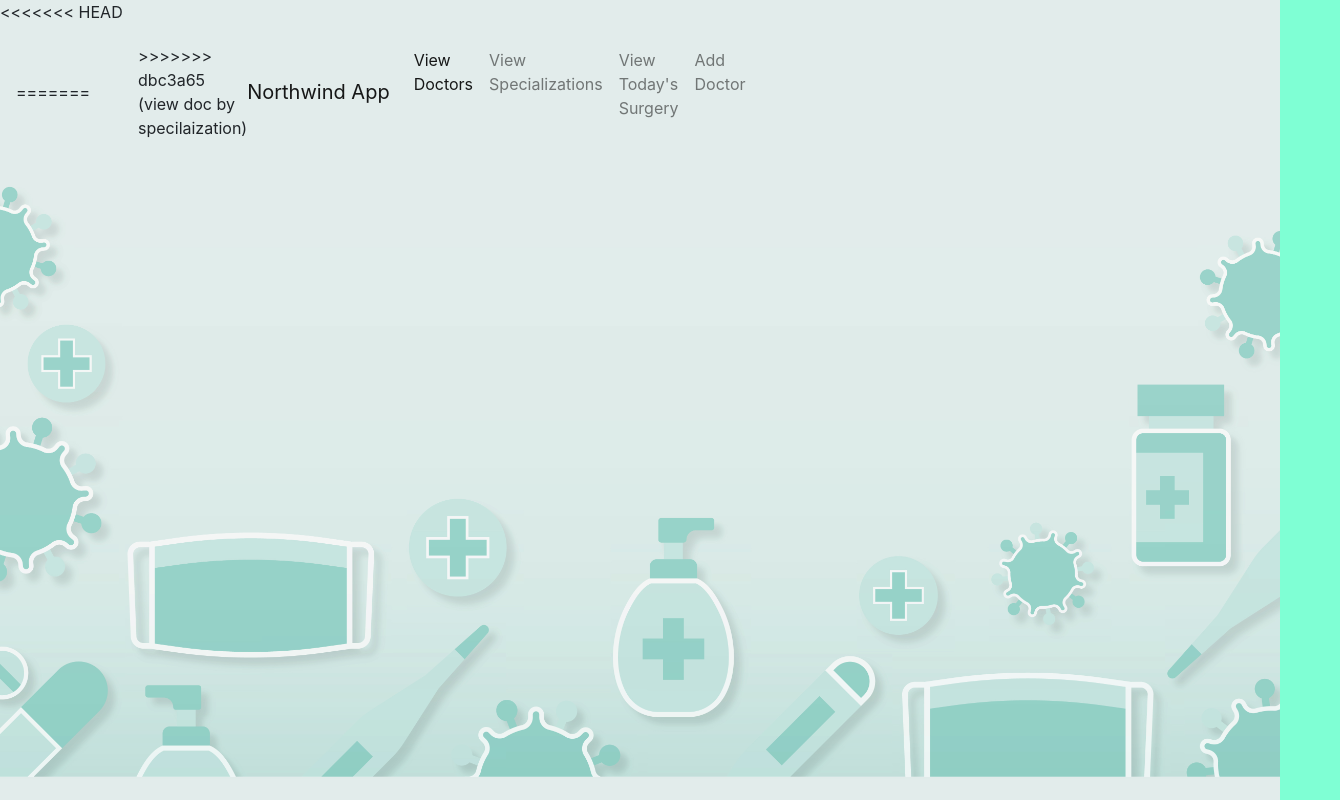
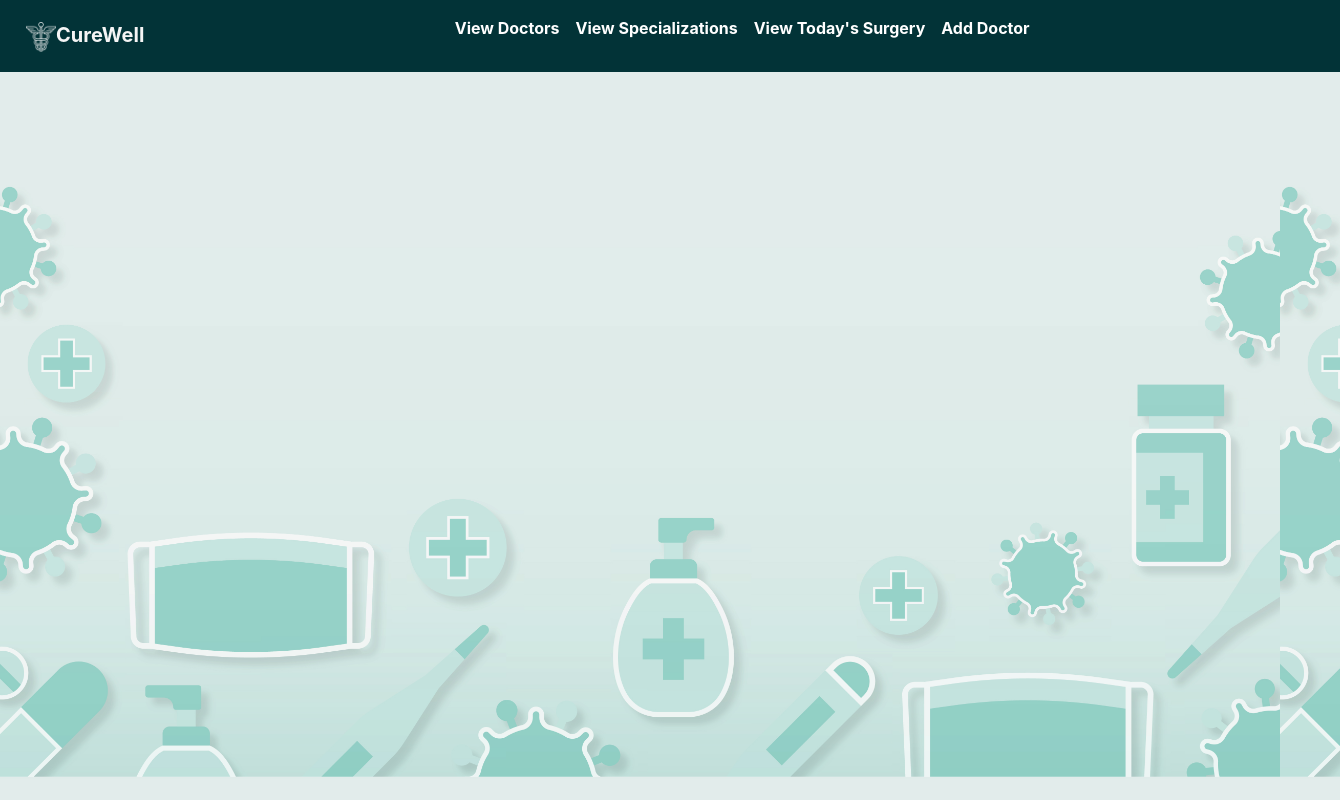
Before and after one commit to sreekanthnkartha/CureWellFrontEnd, an Angular app: page / in a window 1280 px wide. Shown: the whole page, 1340 px wide, since content can reach past the window. Built offline with nearby package versions, Linux system fonts and the light colour scheme.

Commit message:
bg image

```diff
--- a/src/app/app.component.css
+++ b/src/app/app.component.css
@@ -0,0 +1,33 @@
+
+body {
+    background-image: url('../assets/images/Curewell.png');
+    background-size: cover;
+    min-height: 100vh;
+    margin: 0;
+  }
+
+  .navbar-brand{
+    color: whitesmoke;
+    padding-left: 45px;
+  }
+
+  .custom-navbar {
+    background-color: rgb(2, 51, 55);
+    width: 110%;
+    margin-left: -50px;
+
+
+  }
+
+  .custom-navbar .navbar-nav .nav-link {
+    color: white;
+    font-weight: bold;
+  }
+
+  .custom-navbar .navbar-toggler-icon {
+    background-color: white; /* Customize the color of the toggler icon */
+  }
+
+  .custom-navbar .navbar-toggler:focus {
+    outline: none; /* Remove the focus border on toggler */
+  }
--- a/src/app/app.component.html
+++ b/src/app/app.component.html
@@ -1,24 +1,43 @@
-<<<<<<< HEAD
-<div>
-  <nav class="navbar navbar-expand-lg navbar-light nav">
-=======
-<div class="container">
-  <nav class="navbar navbar-expand-lg navbar-light">
->>>>>>> dbc3a65 (view doc by specilaization)
-    <a class="navbar-brand" href="#">Northwind App</a>
+<div class="container-fluid">
+
+  <nav class="navbar navbar-expand-lg navbar-light custom-navbar">
+
+    <a class="navbar-brand" href="#">
+
+      <img src="../assets/images/hospital_icon.png" alt="Hospital Icon" width="30" height="30">
+
+      <strong>CureWell</strong>
+
+    </a>
+
     <button class="navbar-toggler" type="button" data-toggle="collapse" data-target="#navbarNavAltMarkup" aria-controls="navbarNavAltMarkup" aria-expanded="false" aria-label="Toggle navigation">
+
       <span class="navbar-toggler-icon"></span>
+
     </button>
-    <div class="collapse navbar-collapse" id="navbarNavAltMarkup">
-      <div class="navbar-nav">
+
+    <div class="collapse navbar-collapse justify-content-centre" id="navbarNavAltMarkup">
+
+      <div class="navbar-nav mx-auto">
+
         <p><a class="nav-item nav-link active" [routerLink]="['showAllDoctors']">View Doctors <span class="sr-only">(current)</span></a></p>
+
         <p><a class="nav-item nav-link" [routerLink]="['showAllSpecializations']">View Specializations</a></p>
+
         <p><a class="nav-item nav-link" [routerLink]="['viewTodaysSurgery']">View Today's Surgery</a></p>
+
         <p><a class="nav-item nav-link" [routerLink]="['addDoctor']">Add Doctor</a></p>
+
       </div>
+
     </div>
+
   </nav>
+
   <div class="container">
+
     <router-outlet></router-outlet>
+
   </div>
+
 </div>
```
Also changed, not shown: src/assets/images/Curewell.png (added), src/assets/images/hospital_icon.png (added).
